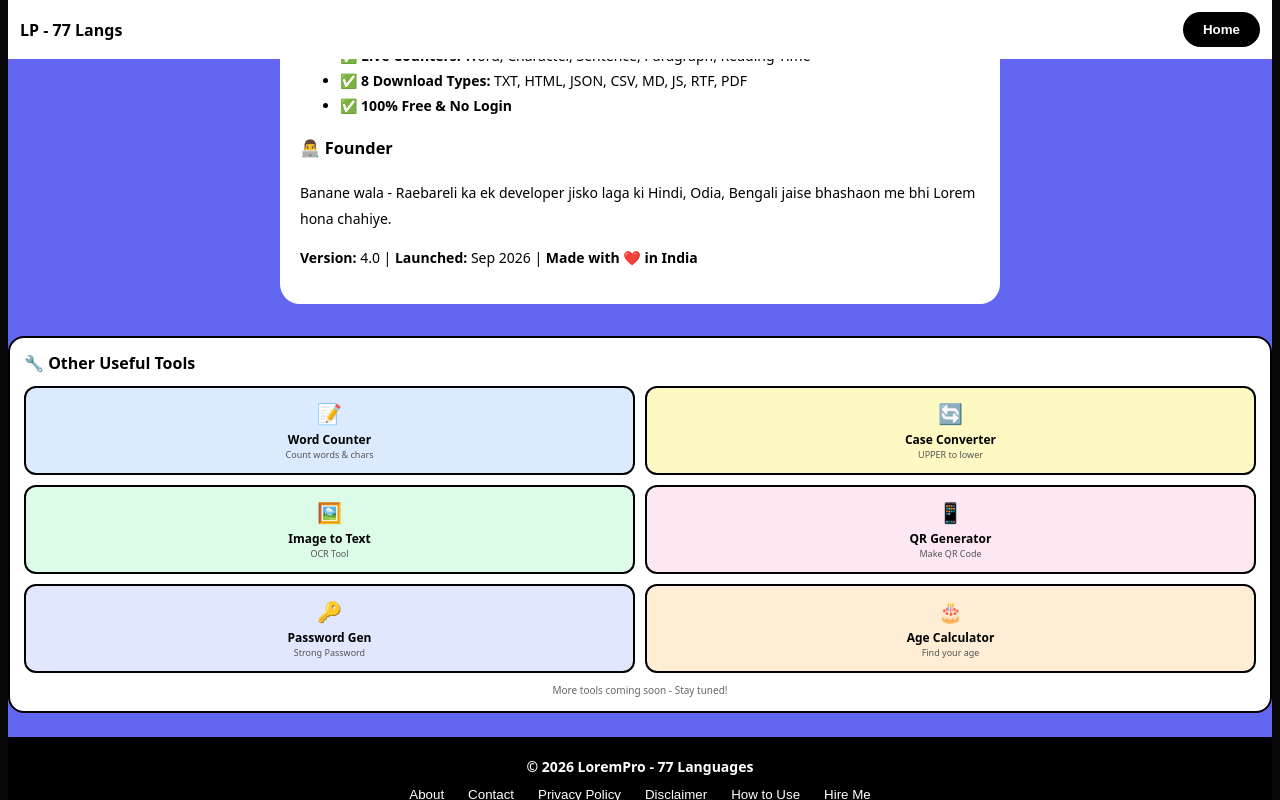
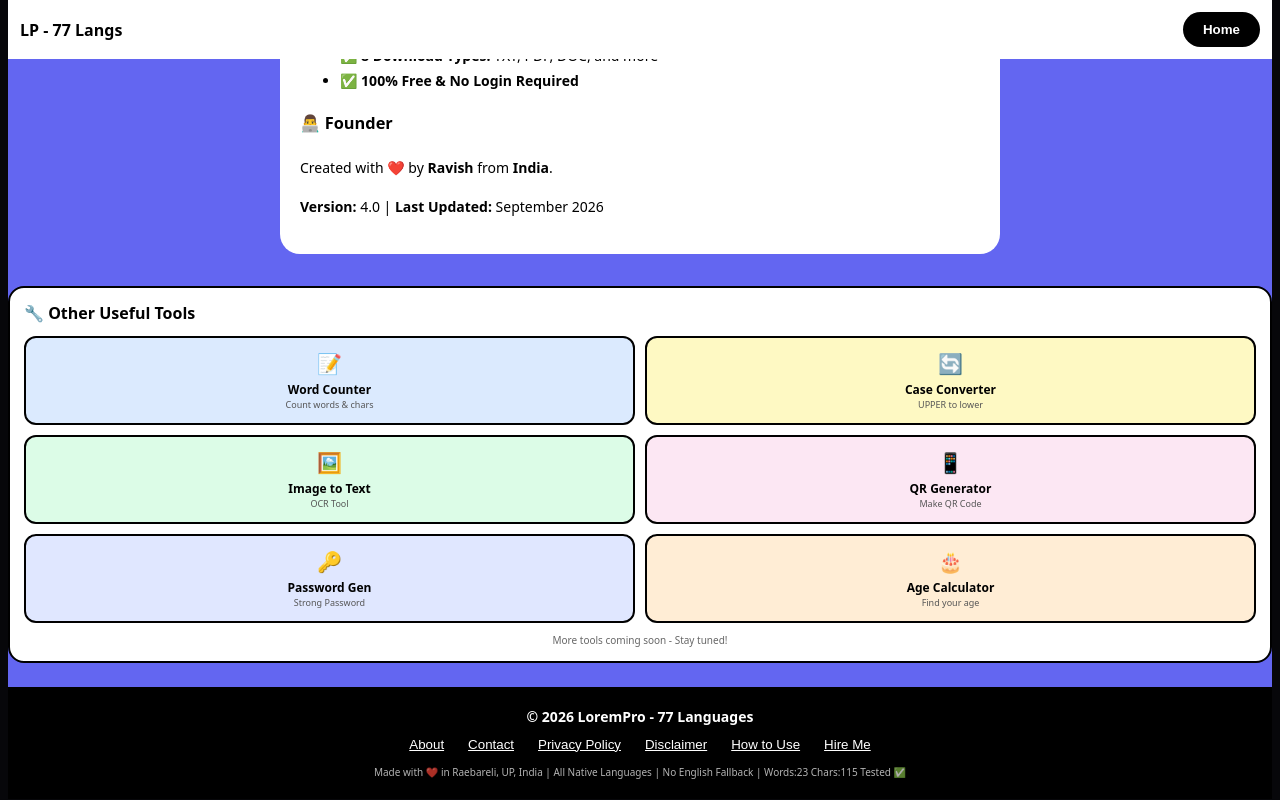
Before and after one commit to Ravs10/lorem-pro-tool, a Next.js app: page / in a window 1280 px wide. Both pictures are taken after a click on the button "About". Shown: the part 481-1281 px from the top of the page. Built offline with nearby package versions, Linux system fonts and the light colour scheme.

Commit message:
Revise 'About Us' content for clarity and professionalism
Updated the 'About Us' section to improve clarity and provide a more professional tone.

```diff
--- a/app/page.tsx
+++ b/app/page.tsx
@@ -132,22 +132,22 @@ return(
 </div>
 </div>}
 
-{page==="about"&&<Wrap t="About Us - LoremPro">
-<p><b>LoremPro</b> duniya ka sabse bada multilingual Lorem Ipsum generator hai. Isko <b>Raebareli, UP, India</b> se banaya gaya hai.</p>
-<h3>🎯 Hamara Mission</h3>
-<p>Har developer, designer aur content writer ko apni matra bhasha me dummy text dena. Ab tak sirf English Lorem Ipsum milta tha, ab 75+ languages me.</p>
-<h3>⭐ Kya Khas Hai?</h3>
+{page==="about"&&<Wrap t="About Us">
+<p><b>LoremPro</b> is the world's most advanced Lorem Ipsum Generator, built for developers, designers, and content creators worldwide.</p>
+<h3>🎯 Our Mission</h3>
+<p>To help every developer, designer, and writer get high-quality, meaningful dummy text in their own native language, quickly and for free.</p>
+<h3>⭐ What Makes Us Special?</h3>
 <ul>
-<li>✅ <b>{LANGS.length} Languages</b> - USA, UK, India, China, Japan, Korea, Russia, France, Germany, Spain, Brazil, Saudi, Philippines sab popular desh shamil</li>
-<li>✅ <b>4 Modes:</b> Sentence (continuous), Paragraph (variable 2-4 lines), Word, List</li>
-<li>✅ <b>Counter 0-100</b> - Free input, 0 par empty</li>
-<li>✅ <b>Live Counters:</b> Word, Character, Sentence, Paragraph, Reading Time</li>
-<li>✅ <b>8 Download Types:</b> TXT, HTML, JSON, CSV, MD, JS, RTF, PDF</li>
-<li>✅ <b>100% Free & No Login</b></li>
+<li>✅ <b>{LANGS.length} Languages</b> - The world's largest collection</li>
+<li>✅ <b>4 Modes:</b> Sentence, Paragraph, Word, List</li>
+<li>✅ <b>Counter 0-100</b> - Generate up to 100 items at once</li>
+<li>✅ <b>Live Counters:</b> Words, Characters & Sentences</li>
+<li>✅ <b>8 Download Types:</b> TXT, PDF, DOC, and more</li>
+<li>✅ <b>100% Free & No Login Required</b></li>
 </ul>
 <h3>👨‍💻 Founder</h3>
-<p>Banane wala - Raebareli ka ek developer jisko laga ki Hindi, Odia, Bengali jaise bhashaon me bhi Lorem hona chahiye.</p>
-<p><b>Version:</b> 4.0 | <b>Launched:</b> Sep 2026 | <b>Made with ❤️ in India</b></p>
+<p>Created with ❤️ by <b>Ravish</b> from <b>India</b>.</p>
+<p><b>Version:</b> 4.0 | <b>Last Updated:</b> September 2026</p>
 </Wrap>}
 
 {page==="how"&&<Wrap t="How to Use - Kaise Use Kare">
```
